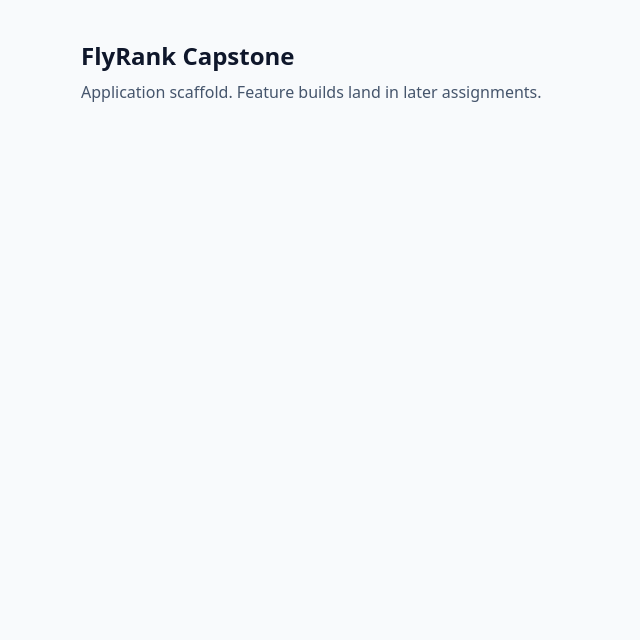
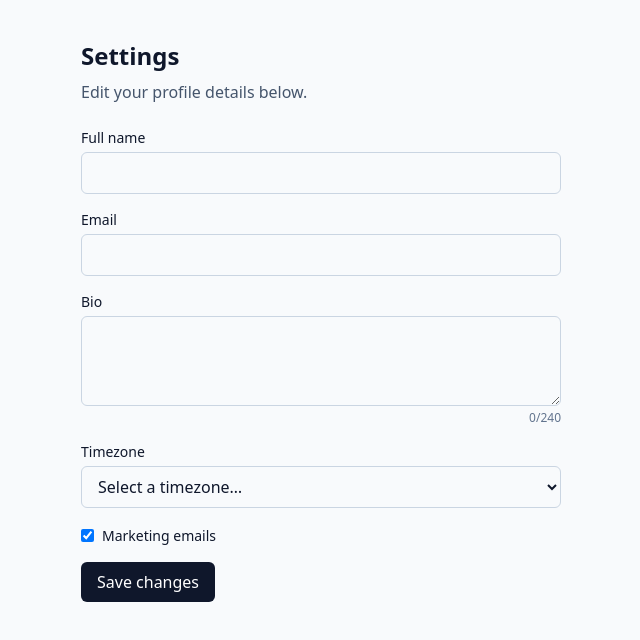
Before and after one commit to RajinShahriar10/flyrank-capstone, a Next.js app: page / in a window 1280 px wide. Shown: the top 640 px of the page, without its empty margins (319-959 px from the left). Built offline with nearby package versions, Linux system fonts and the light colour scheme.

Commit message:
feat: add validated settings form with react-hook-form and zod

```diff
--- a/app/page.tsx
+++ b/app/page.tsx
@@ -1,8 +1,13 @@
+import SettingsForm from "@/components/settings-form";
+
 export default function Home() {
   return (
     <main className="mx-auto max-w-lg px-4 py-10">
-      <h1 className="text-2xl font-semibold">FlyRank Capstone</h1>
-      <p className="mt-2 text-slate-600">Application scaffold. Feature builds land in later assignments.</p>
+      <h1 className="text-2xl font-semibold">Settings</h1>
+      <p className="mt-2 text-slate-600">Edit your profile details below.</p>
+      <div className="mt-6">
+        <SettingsForm />
+      </div>
     </main>
   );
 }
--- /dev/null
+++ b/components/settings-form.tsx
@@ -0,0 +1,180 @@
+"use client";
+
+import { useEffect, useState } from "react";
+import { useForm, type FieldErrors } from "react-hook-form";
+import { zodResolver } from "@hookform/resolvers/zod";
+import {
+  settingsSchema,
+  TIMEZONES,
+  type SettingsFormValues,
+} from "@/types/settings";
+
+const inputClass = "mt-1 block w-full rounded-md border px-3 py-2";
+const validClass = "border-slate-300";
+const errorClass = "border-red-500";
+
+function FieldError({ id, message }: { id: string; message?: string }) {
+  if (!message) {
+    return null;
+  }
+  return (
+    <p id={id} className="mt-1 text-sm text-red-600">
+      {message}
+    </p>
+  );
+}
+
+const FOCUS_ORDER: (keyof SettingsFormValues)[] = [
+  "fullName",
+  "email",
+  "bio",
+  "timezone",
+];
+
+export default function SettingsForm() {
+  const {
+    register,
+    handleSubmit,
+    reset,
+    watch,
+    formState: { errors, isSubmitting, isDirty },
+  } = useForm<SettingsFormValues>({
+    resolver: zodResolver(settingsSchema),
+    defaultValues: {
+      fullName: "",
+      email: "",
+      bio: "",
+      timezone: "",
+      marketingEmails: true,
+    },
+  });
+
+  const [saved, setSaved] = useState(false);
+  const bio = watch("bio") ?? "";
+
+  useEffect(() => {
+    if (saved && isDirty) {
+      setSaved(false);
+    }
+  }, [saved, isDirty]);
+
+  async function onSubmit(values: SettingsFormValues) {
+    setSaved(false);
+    await new Promise((resolve) => setTimeout(resolve, 500));
+    reset(values);
+    setSaved(true);
+  }
+
+  function onInvalid(fieldErrors: FieldErrors<SettingsFormValues>) {
+    const firstInvalid = FOCUS_ORDER.find((name) => Boolean(fieldErrors[name]));
+    if (firstInvalid) {
+      document.getElementById(String(firstInvalid))?.focus();
+    }
+  }
+
+  return (
+    <form
+      onSubmit={handleSubmit(onSubmit, onInvalid)}
+      noValidate
+      className="space-y-4"
+      data-testid="settings-form"
+    >
+      {saved && (
+        <p
+          role="status"
+          className="rounded-md bg-green-50 px-3 py-2 text-sm text-green-700"
+        >
+          Profile saved.
+        </p>
+      )}
+
+      <div>
+        <label htmlFor="fullName" className="block text-sm font-medium">
+          Full name
+        </label>
+        <input
+          id="fullName"
+          {...register("fullName")}
+          aria-invalid={errors.fullName ? true : undefined}
+          aria-describedby={errors.fullName ? "fullName-error" : undefined}
+          className={`${inputClass} ${errors.fullName ? errorClass : validClass}`}
+        />
+        <FieldError id="fullName-error" message={errors.fullName?.message} />
+      </div>
+
+      <div>
+        <label htmlFor="email" className="block text-sm font-medium">
+          Email
+        </label>
+        <input
+          id="email"
+          type="email"
+          {...register("email")}
+          aria-invalid={errors.email ? true : undefined}
+          aria-describedby={errors.email ? "email-error" : undefined}
+          className={`${inputClass} ${errors.email ? errorClass : validClass}`}
+        />
+        <FieldError id="email-error" message={errors.email?.message} />
+      </div>
+
+      <div>
+        <label htmlFor="bio" className="block text-sm font-medium">
+          Bio
+        </label>
+        <textarea
+          id="bio"
+          rows={3}
+          maxLength={240}
+          {...register("bio")}
+          aria-describedby={errors.bio ? "bio-error" : "bio-count"}
+          className={`${inputClass} resize-y ${errors.bio ? errorClass : validClass}`}
+        />
+        {errors.bio ? (
+          <FieldError id="bio-error" message={errors.bio?.message} />
+        ) : (
+          <p id="bio-count" className="mt-1 text-right text-xs text-slate-500">
+            {bio.length}/240
+          </p>
+        )}
+      </div>
+
+      <div>
+        <label htmlFor="timezone" className="block text-sm font-medium">
+          Timezone
+        </label>
+        <select
+          id="timezone"
+          {...register("timezone")}
+          aria-invalid={errors.timezone ? true : undefined}
+          aria-describedby={errors.timezone ? "timezone-error" : undefined}
+          className={`${inputClass} ${errors.timezone ? errorClass : validClass}`}
+        >
+          <option value="" disabled>
+            Select a timezone…
+          </option>
+          {TIMEZONES.map((timezone) => (
+            <option key={timezone} value={timezone}>
+              {timezone}
+            </option>
+          ))}
+        </select>
+        <FieldError id="timezone-error" message={errors.timezone?.message} />
+      </div>
+
+      <label className="inline-flex items-center gap-2 text-sm">
+        <input type="checkbox" {...register("marketingEmails")} />
+        Marketing emails
+      </label>
+
+      <div>
+        <button
+          type="submit"
+          disabled={isSubmitting}
+          className="rounded-md bg-slate-900 px-4 py-2 text-white disabled:cursor-not-allowed disabled:opacity-60"
+        >
+          {isSubmitting ? "Saving…" : "Save changes"}
+        </button>
+      </div>
+    </form>
+  );
+}
--- /dev/null
+++ b/types/settings.ts
@@ -0,0 +1,31 @@
+import { z } from "zod";
+
+export const TIMEZONES = [
+  "UTC",
+  "America/New_York",
+  "Europe/London",
+  "Asia/Dhaka",
+] as const;
+
+export type Timezone = (typeof TIMEZONES)[number];
+
+export const settingsSchema = z.object({
+  fullName: z
+    .string()
+    .trim()
+    .min(2, "Full name must be at least 2 characters."),
+  email: z
+    .string()
+    .trim()
+    .min(1, "Email is required.")
+    .email("Enter a valid email address.")
+    .transform((value) => value.toLowerCase()),
+  bio: z.string().trim().max(240, "Bio must be 240 characters or fewer."),
+  timezone: z.string().refine(
+    (value) => TIMEZONES.includes(value as Timezone),
+    { message: "Select your timezone." },
+  ),
+  marketingEmails: z.boolean(),
+});
+
+export type SettingsFormValues = z.infer<typeof settingsSchema>;
```
